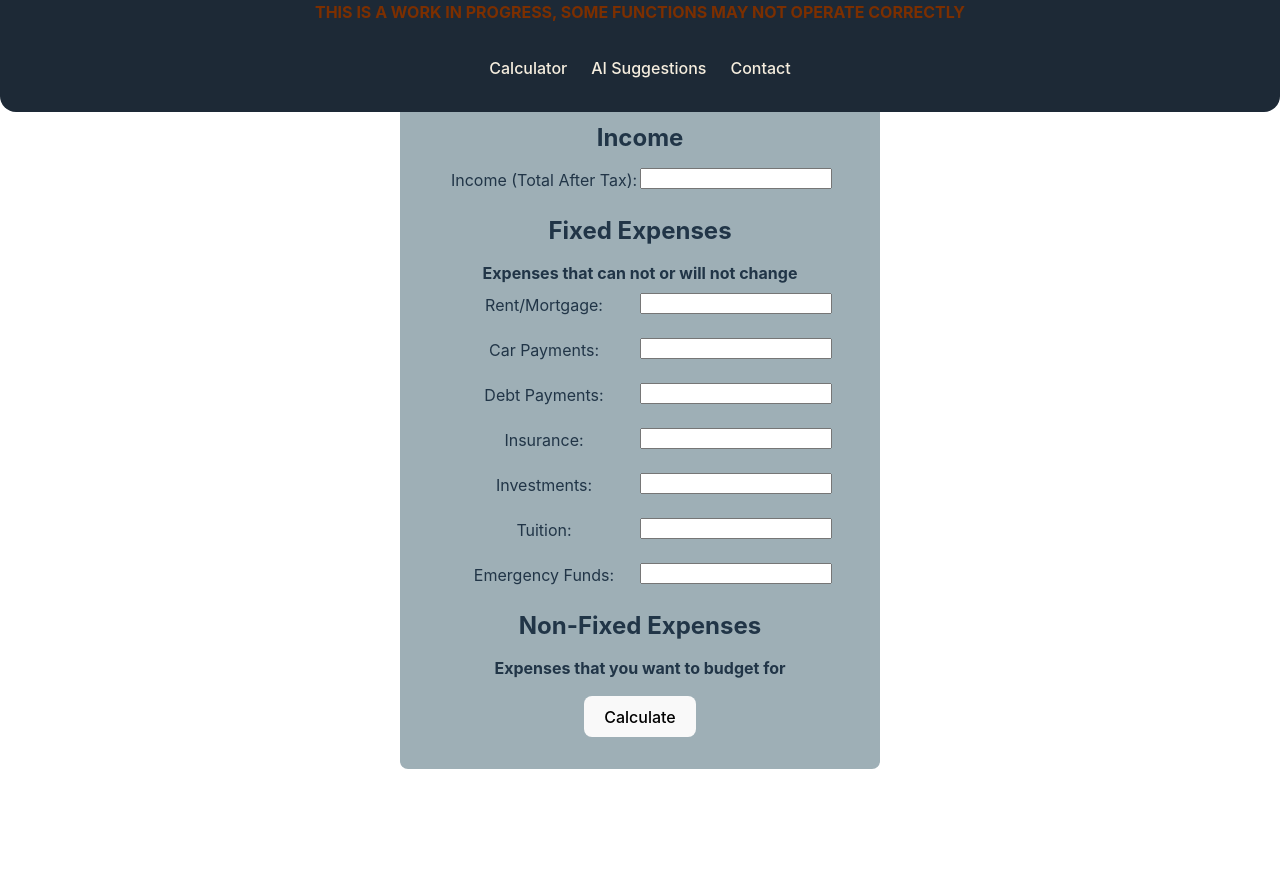
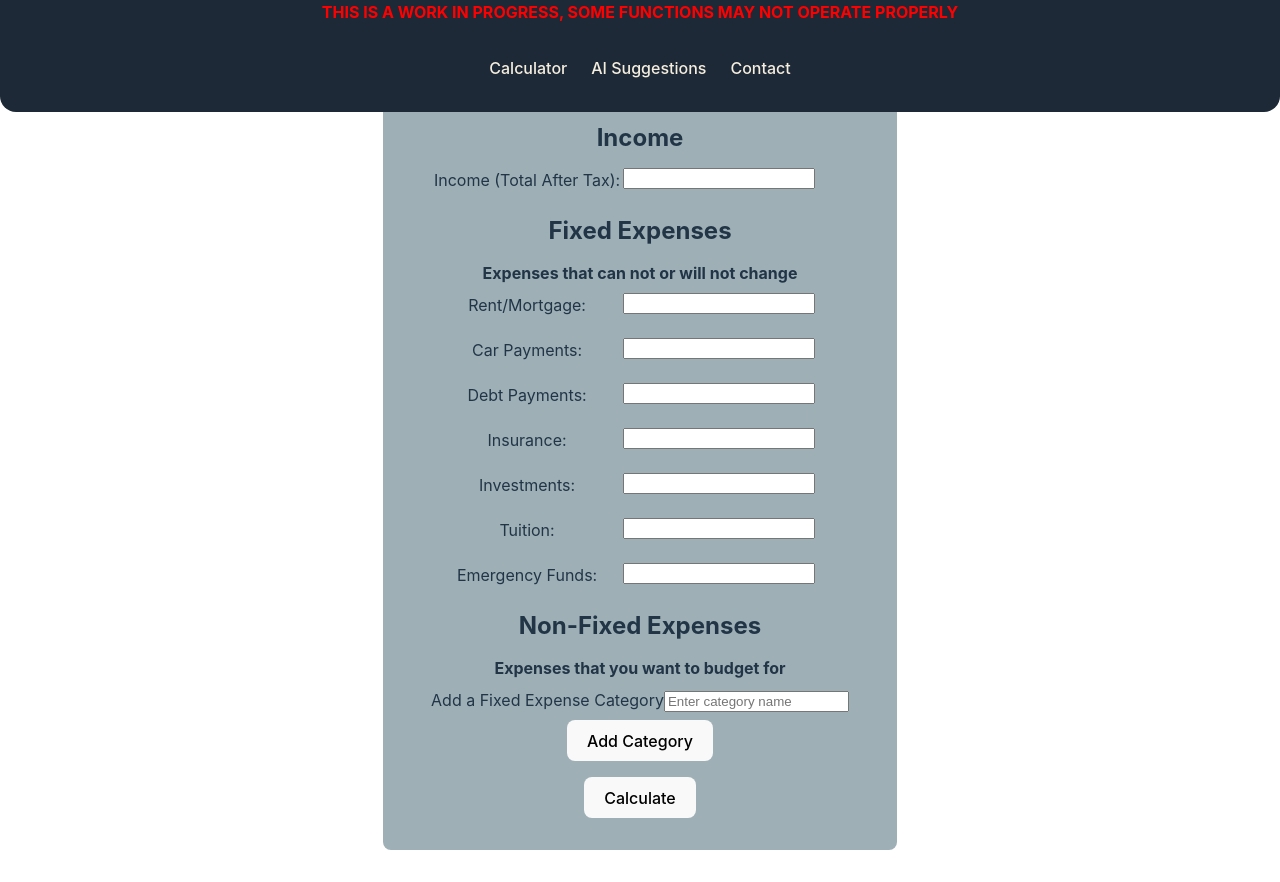
Before and after one commit to harveyji1/HarveysBudgetTool, a React (Vite) app: page / in a window 1280 px wide. Before the commit the page ends 801 px from the top, so only its background shows below. Built offline with nearby package versions, Linux system fonts and the light colour scheme.

Commit message:
add category for nonfixed expense

```diff
--- /dev/null
+++ b/src/components/Calculator/AddCategory.tsx
@@ -0,0 +1,37 @@
+import { useState } from 'react';
+import Button from 'react-bootstrap/Button';
+import Form from 'react-bootstrap/Form';
+
+interface AddCategoryProps {
+  onAddCategory: (categoryName: string) => void;
+}
+
+function AddCategory({ onAddCategory }: AddCategoryProps) {
+  const [newCategoryName, setNewCategoryName] = useState('');
+
+  const handleAdd = () => {
+    if (newCategoryName.trim() !== '') {
+      onAddCategory(newCategoryName.trim());
+      setNewCategoryName(''); // Clear input after adding
+    }
+  };
+
+  return (
+    <div className="addCategory">
+      <Form.Group>
+        <Form.Label>Add a Fixed Expense Category</Form.Label>
+        <Form.Control
+          type="text"
+          value={newCategoryName}
+          onChange={(e) => setNewCategoryName(e.target.value)}
+          placeholder="Enter category name"
+        />
+      </Form.Group>
+      <Button onClick={handleAdd} className="mt-2">
+        Add Category
+      </Button>
+    </div>
+  );
+}
+
+export default AddCategory;
--- a/src/components/Calculator/Calculator.tsx
+++ b/src/components/Calculator/Calculator.tsx
@@ -3,6 +3,7 @@ import Button from 'react-bootstrap/Button';
 import Form from 'react-bootstrap/Form';
 import { useState } from 'react';
 import { calculateBudget, Category } from '../../utilities/calculateBudget';
+import AddCategory from './AddCategory';
 
 function Calculator() {
   // Define categories and fields as data
@@ -33,6 +34,16 @@ function Calculator() {
       fields: [],
     },
   ]);
+
+  const handleAddFixedCategory = (newCategoryName: string) => {
+    const nonFixedExpensesIndex = categories.findIndex((cat) => cat.name === 'Non-Fixed Expenses');
+    if (nonFixedExpensesIndex !== -1) {
+      const updatedCategories = [...categories];
+      const newField = { id: newCategoryName.toLowerCase().replace(/\s+/g, ''), label: `${newCategoryName}: `, value: '' };
+      updatedCategories[nonFixedExpensesIndex].fields.push(newField);
+      setCategories(updatedCategories);
+    }
+  };
 
   const handleFieldChange = (categoryIndex: number, fieldIndex: number, value: string) => {
     const updatedCategories = [...categories];
@@ -65,6 +76,9 @@ function Calculator() {
                 </div>
               ))}
             </Form.Group>
+            {category.name === 'Non-Fixed Expenses' && (
+              <AddCategory onAddCategory={handleAddFixedCategory} />
+            )}
           </div>
         ))}
       </div>
--- a/src/components/NavBar/NavBar.css
+++ b/src/components/NavBar/NavBar.css
@@ -39,6 +39,10 @@
     gap: 1.5rem;
 }
 
+.workInProgressMessage{
+    color: red;
+}
+
 /* .navbarContainer{
 
 }
--- a/src/components/NavBar/NavBar.tsx
+++ b/src/components/NavBar/NavBar.tsx
@@ -12,7 +12,7 @@ interface NavBarProps {
     return (
       <nav className="navbar navbar-expand-md navbar-light bg-white shadow">
         <div>
-          <h4>THIS IS A WORK IN PROGRESS, SOME FUNCTIONS MAY NOT OPERATE CORRECTLY</h4>
+          <h4 className="workInProgressMessage">THIS IS A WORK IN PROGRESS, SOME FUNCTIONS MAY NOT OPERATE PROPERLY</h4>
         </div>
         <div className="navbar-elements-container">
           {/* <button
```
